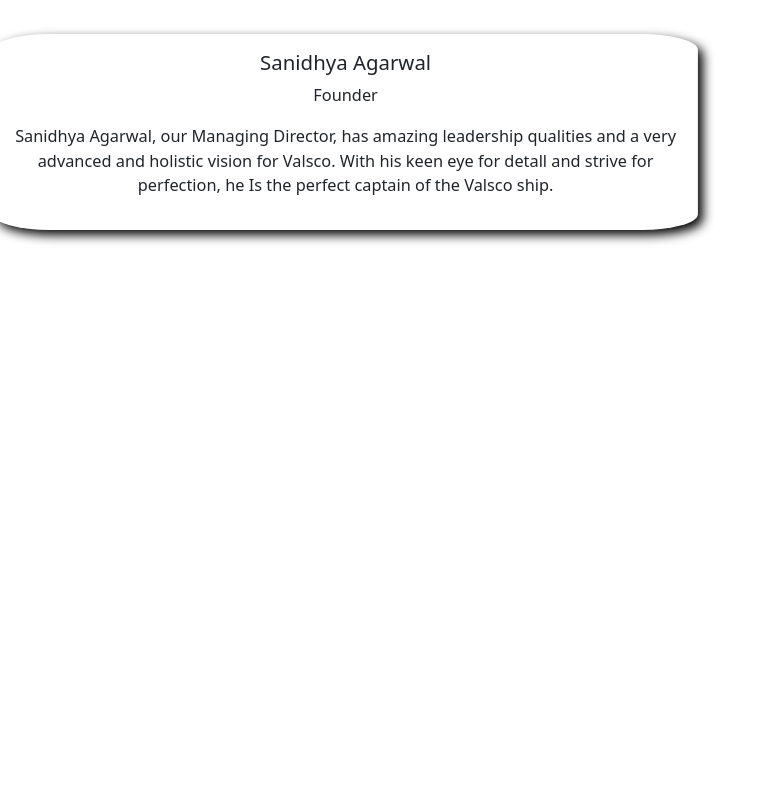
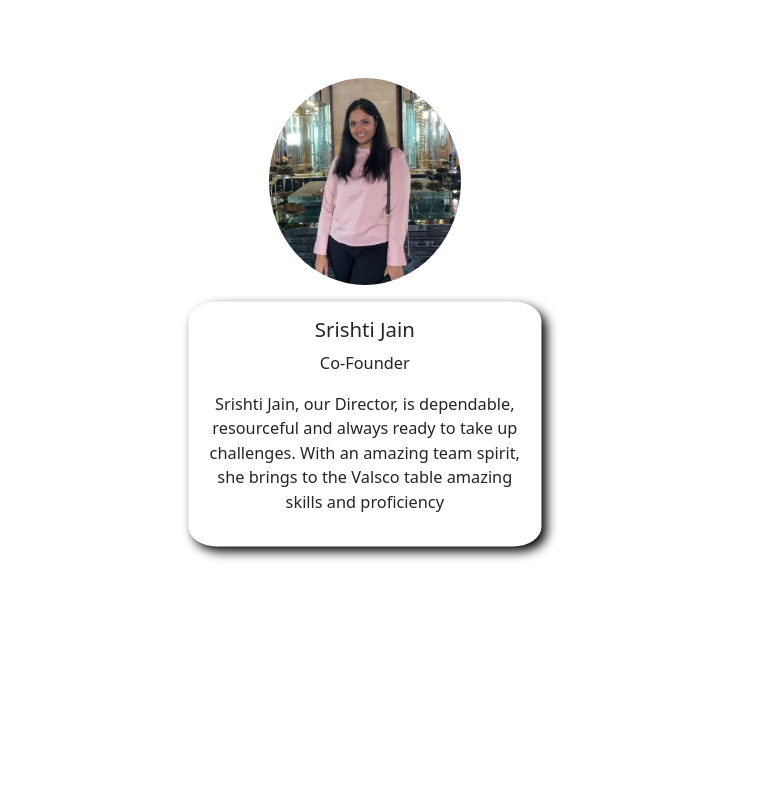
Before and after one commit to harshvardhanj733/ValscoWebsite, a React (Create React App) app in the folder valsco/: page / in a window 768 px wide. Shown: the part 5244-6040 px from the top of the page. Built offline with nearby package versions, Linux system fonts and the light colour scheme; no server answers; the database is empty.

Commit message:
minor bugs corrected

```diff
--- a/valsco/src/components/Contact/Contact.css
+++ b/valsco/src/components/Contact/Contact.css
@@ -654,7 +654,7 @@
 }
 
 /* Additional media queries for further responsiveness */
-@media screen and (max-width: 770px) {
+@media screen and (max-width: 576px) {
   /* .card-group {
     margin: 5% auto;
   } */
@@ -675,7 +675,6 @@
   .ap {
     opacity: 1;
   }
-
 }
 
 /* @media screen and (min-width: 577px) and (max-width: 900px) {
@@ -686,18 +685,30 @@
 } */
 
 /* Adjust other styles as needed */
-@media screen and (min-width: 771px) and (max-width: 1006px) {
-    .abtus .info p1{
-      width: 100%;
-      font-size: 0.8rem;
+@media screen and (min-width: 576px) and (max-width: 912px){
+    .card{
+      width: 50%;
+    }
+    .card-group{
+      display: flex;
+      flex-direction:column;
+      justify-content: center;
+      align-items: center;
     }
 }
-@media screen and (min-width: 600px) and (max-width: 800px) {
-  .form{
-    margin-top: 25%;
+@media screen and (max-width: 1200px){
+  .card-body{
+    cursor: pointer;
+    box-shadow: 5px 5px 10px black;
+    transform: scale(1.02);
   }
-  .App
-  {
-    margin-bottom: 100px;
+  .sp {
+    opacity: 1;
+  }
+  .sap {
+    opacity: 1;
+  }
+  .ap {
+    opacity: 1;
   }
 }
--- a/valsco/src/components/Contact/Contact.js
+++ b/valsco/src/components/Contact/Contact.js
@@ -108,17 +108,17 @@
               <p className="ap">Ayan Bhowal is our approachable, dependable, and vastly talented Director. With his composed and collected demeanor and persistent drive, Valsco is positioned to prosper and thrive.</p>
             </div>
           </div>
-          <div className="card">
+          <div className="card" id="sac">
             <img src={require("../../components/images/newi11.jpeg")} className="car" alt="tp" />
             <div className="card-body">
               <h5 className="card-title">Sanidhya Agarwal</h5>
               <p className="card-text">
                 Founder
               </p>
-              <p className="sap">Sanidhya Agarwal, our Managing Director, has amazing leadership qualities and a very advanced and holistic vision for Valsco. With his keen eye for detall and strive for perfection, he Is the perfect captain of the Valsco ship.</p>
+              <p className="sap">Sanidhya Agarwal, our Managing Director, has amazing leadership qualities and a very advanced and holistic vision for Valsco. With his keen eye for detall and strive for perfection.</p>
             </div>
           </div>
-          <div className="card">
+          <div className="card" id="shc">
             <img src={require("../../components/images/newi32.jpeg")} className="car" alt="p" />
             <div className="card-body">
               <h5 className="card-title">Srishti Jain</h5>
```
